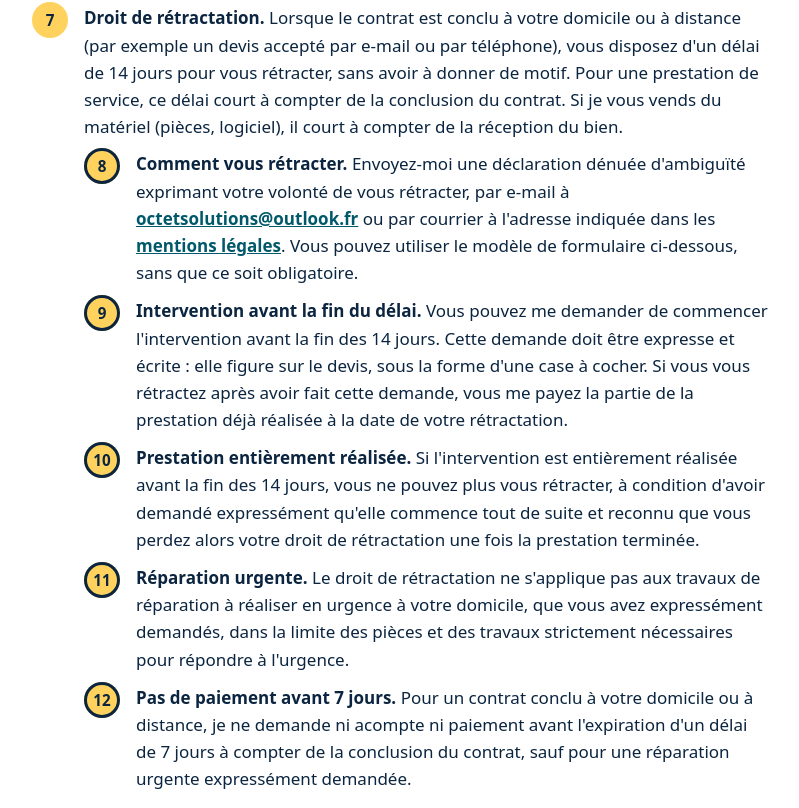
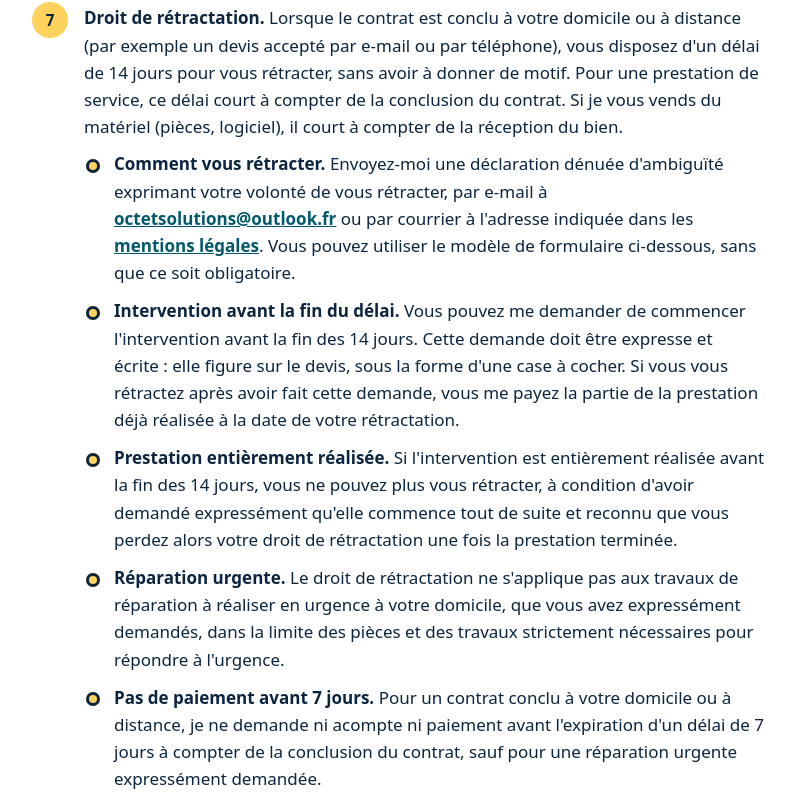
Before and after one commit to octetsolutions37/OctetSolutions, a plain HTML site: page cgv.html in a window 1280 px wide. Shown: the part 1116-1924 px from the top of the page, without its empty margins (230-1029 px from the left). Drawn offline with Linux system fonts and the light colour scheme.

Commit message:
Style : listes imbriquées des CGV

```diff
--- a/css/style.css
+++ b/css/style.css
@@ -285,8 +285,8 @@ h3{font-size:1.22rem;letter-spacing:-.015em;line-height:1.2}
 .bullets li{position:relative;padding-left:30px}
 .bullets li::before{content:"";position:absolute;left:2px;top:.5em;width:14px;height:14px;border-radius:50%;background:var(--sun);box-shadow:inset 0 0 0 3px var(--navy)}
 .steps{display:grid;gap:18px;counter-reset:c}
-.steps li{position:relative;padding-left:52px;counter-increment:c}
-.steps li::before{content:counter(c);position:absolute;left:0;top:-2px;width:36px;height:36px;border-radius:50%;background:var(--sun);color:var(--navy);display:grid;place-items:center;font-weight:800;font-size:.95rem}
+.steps>li{position:relative;padding-left:52px;counter-increment:c}
+.steps>li::before{content:counter(c);position:absolute;left:0;top:-2px;width:36px;height:36px;border-radius:50%;background:var(--sun);color:var(--navy);display:grid;place-items:center;font-weight:800;font-size:.95rem}
 .todo{background:#FFE9A8;padding:1px 6px;border-radius:6px;color:#4a3300}
 
 /* prestations (page services) */
```
